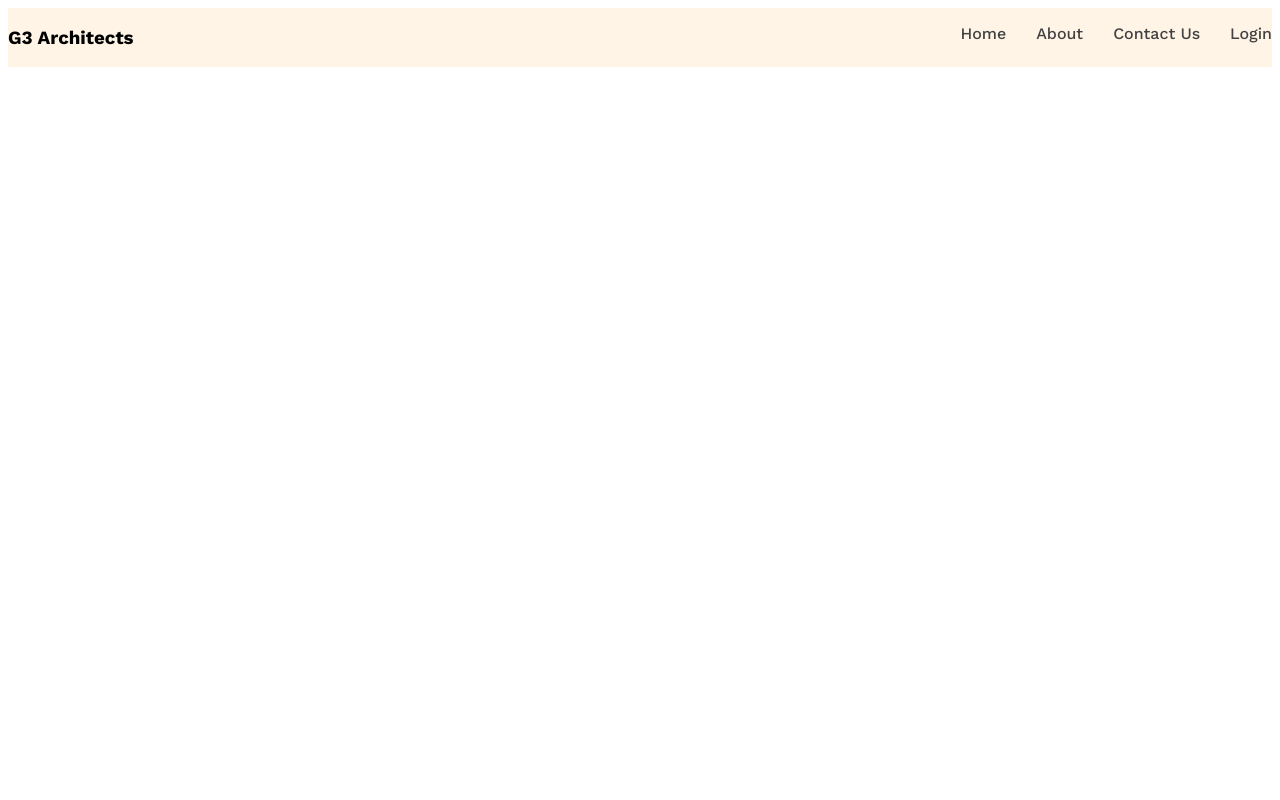
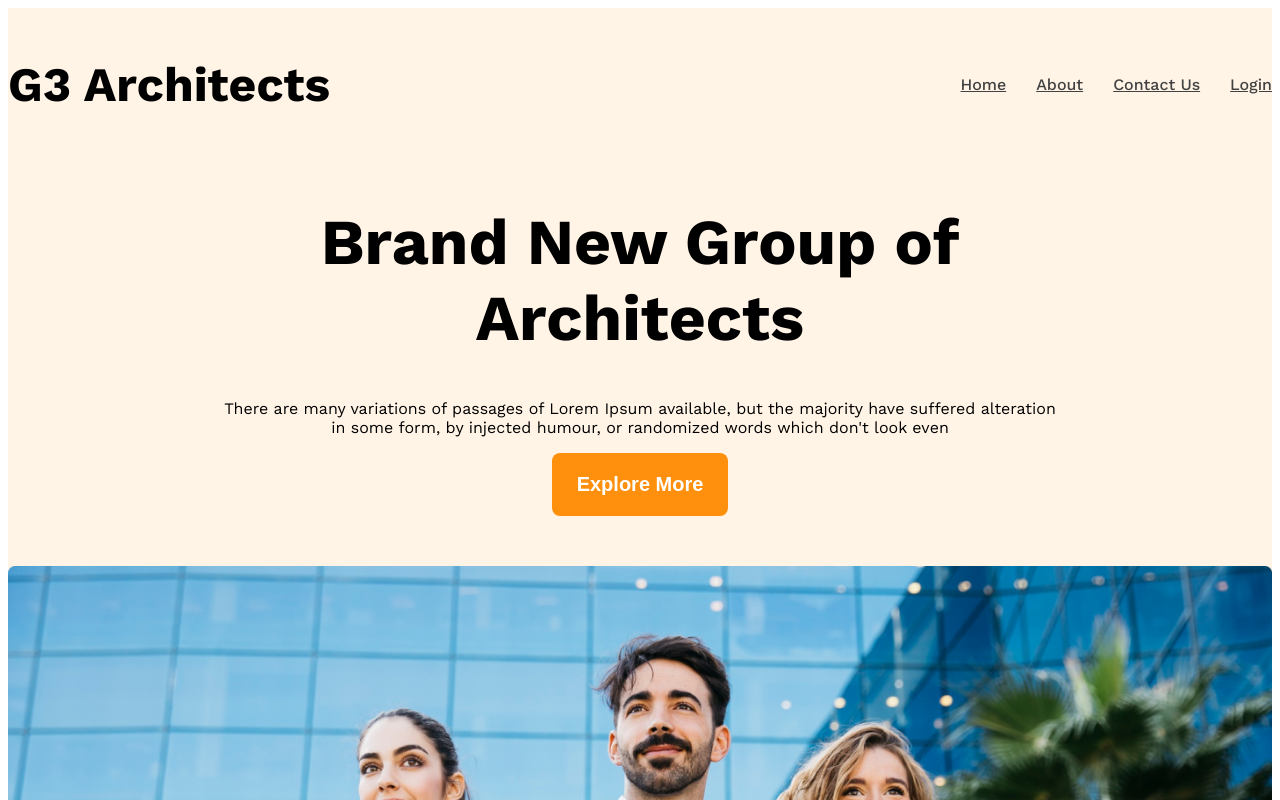
Before and after one commit to Sumonroy360/g3-architects-web, a plain HTML site: page index.html in a window 1280 px wide. Shown: the top 800 px of the page. Drawn offline with nearby package versions, Linux system fonts and the light colour scheme.

Commit message:
Header,Navbar,Header Image added done

```diff
--- a/index.html
+++ b/index.html
@@ -18,7 +18,12 @@
                </ul>
           </nav>
           <div class="banner">
-
+               <div class="banner-content">
+                    <h1 class="banner-title">Brand New Group of Architects</h1>
+                    <p class="banner-description">There are many variations of passages of Lorem Ipsum available, but the majority have suffered alteration in some form, by injected humour, or randomized words which don't look even</p>
+                    <button class="btn-primary">Explore More</button>
+               </div>
+               <img class="banner-image" src="images/banner.png" alt="">
           </div>
      </header>
      <main>
--- a/style.css
+++ b/style.css
@@ -27,17 +27,36 @@
      background-color: rgba(255, 144, 14, 0.1);
  }
 
-   /* header related style */
+ .btn-primary{
+  background-color: #FF900E;
+  color: #FFFFFF;
+  padding: 20px 25px;
+  font-weight: 600;
+  font-size: 1.25rem;
+  border-radius: 8px;
+  border: none;
+ }
 
+   /* header style */
+
+   /* navbar related style */
    .navbar{
      justify-content: space-between;
+     align-items: center;
    }
+
+   .brand{
+     font-weight: 700;
+     font-size: 3rem;
+
+   }
+
    .nav-item{
      list-style: none;
      margin-left: 30px;
    }
 
-   .nav-link{
+   .nav-links{
      text-decoration: none;
      font-weight: 500;
    }
@@ -46,3 +65,29 @@
      max-width: 1440px;
      margin: 0 auto;
    }
+
+   /* banner related style */
+
+   .banner-content{
+    max-width: 850px;
+    margin: 0px auto;
+    text-align: center;
+    margin-bottom: 50px;
+   }
+
+   .banner-title{
+    font-weight: 700;
+    font-size: 4rem;
+   }
+
+   .banner-image{
+    width: 100%;
+   }
+
+/* header responsive media query */
+@media screen and (max-width: 576px) {
+  .navbar, .nav-link{
+      flex-direction: column;
+  }
+
+}
```
